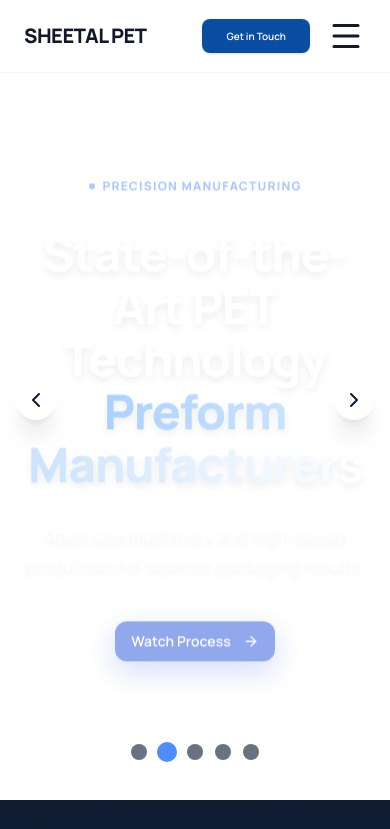
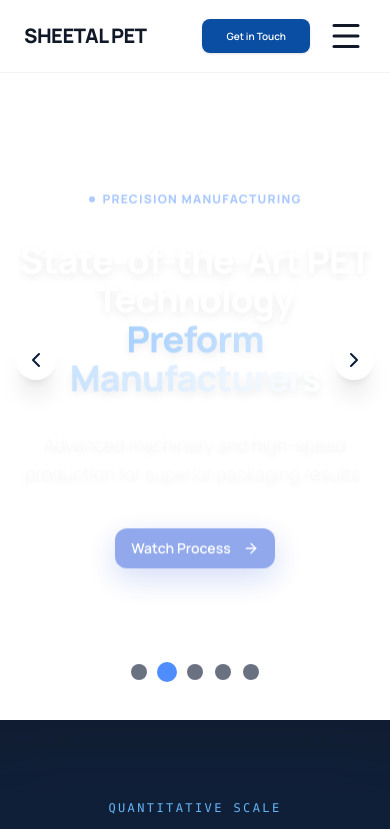
Before and after one commit to rohit-tamboli/SHEETAL-PET, a React (Vite) app: page / in a window 390 px wide. Shown: the top 829 px of the page. Built offline with nearby package versions, Linux system fonts and the light colour scheme.

Commit message:
first commit

```diff
--- a/src/components/Hero.tsx
+++ b/src/components/Hero.tsx
@@ -78,7 +78,7 @@ export default function Hero({ onOpenQuote }: HeroProps) {
 
   return (
     <section
-      className="relative w-full h-200 overflow-hidden"
+      className="relative w-full h-180 overflow-hidden"
       onMouseEnter={() => setIsPaused(true)}
       onMouseLeave={() => setIsPaused(false)}
     >
@@ -137,7 +137,7 @@ export default function Hero({ onOpenQuote }: HeroProps) {
                 <span>{slide.badge}</span>
               </div>
 
-              <h1 className="text-5xl md:text-5xl lg:text-6xl font-extrabold text-white tracking-tight leading-[1.1] mb-8 drop-shadow-lg">
+              <h1 className="text-4xl md:text-5xl lg:text-6xl font-extrabold text-white tracking-tight leading-[1.1] mb-8 drop-shadow-lg">
                 {slide.title.split('\n')[0]}<br />
                 <span className="text-transparent bg-clip-text bg-gradient-to-r from-blue-400 to-white">{slide.title.split('\n')[1] || "Preform Manufacturers"}</span>
               </h1>
```
